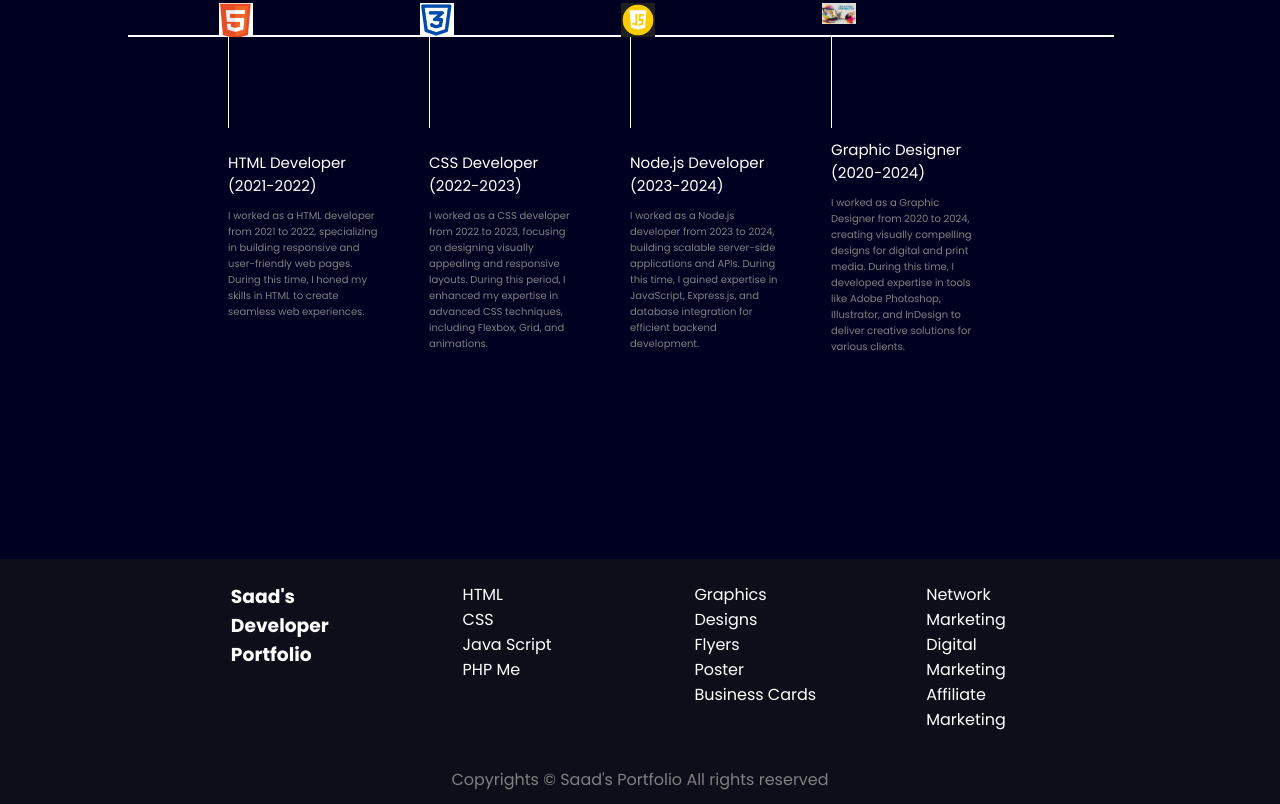
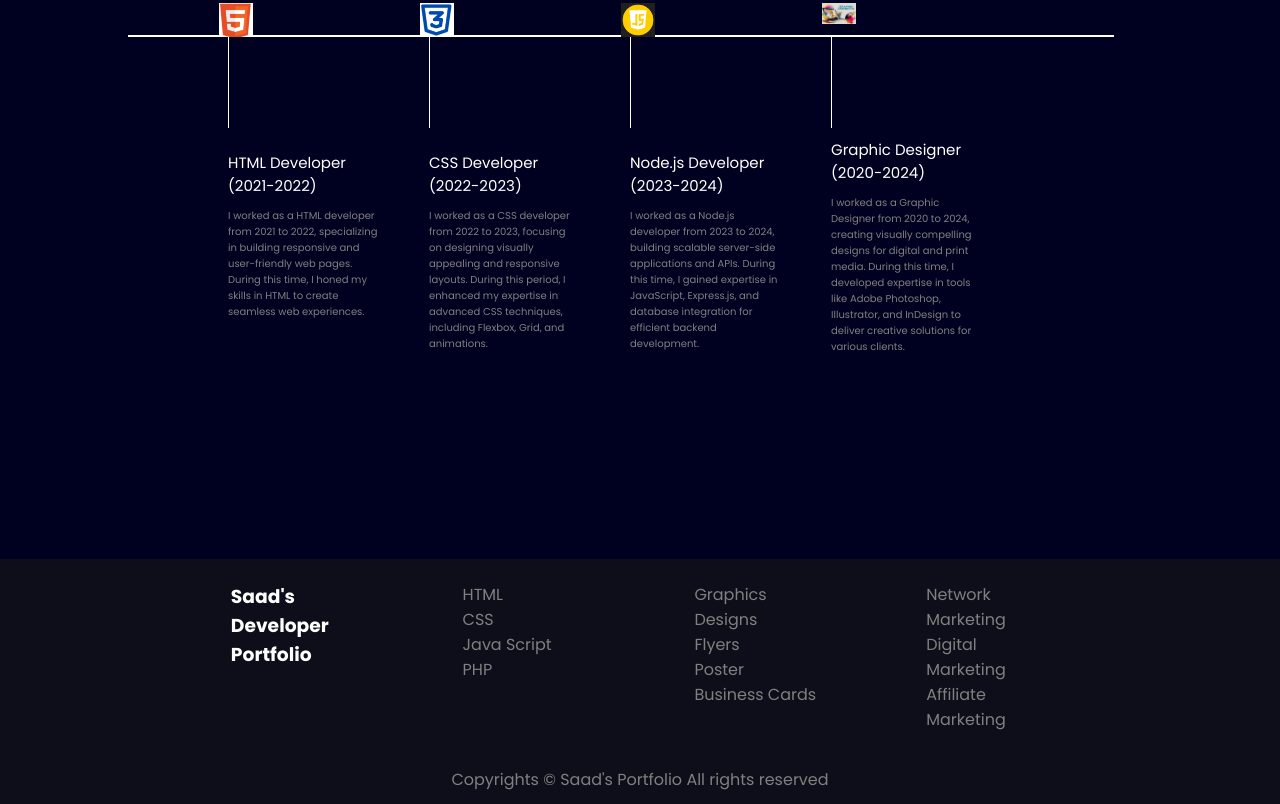
Before and after one commit to saadmalik0013/Saad-s-Protfolio, a plain HTML site: page index.html in a window 1280 px wide. Shown: the part 685-1489 px from the top of the page. Drawn offline with nearby package versions, Linux system fonts and the light colour scheme.

Commit message:
Update index.html

```diff
--- a/index.html
+++ b/index.html
@@ -132,6 +132,7 @@
         }
         .footer ul{
             list-style: none;
+            color: gray;
         }
         .footer > div{
             width: 123px;
@@ -228,7 +229,7 @@
                 <li>HTML</li>
                 <li>CSS</li>
                 <li>Java Script</li>
-                <li>PHP Me</li>
+                <li>PHP</li>
         </ul>
             </div>
             <div class="third">
```
